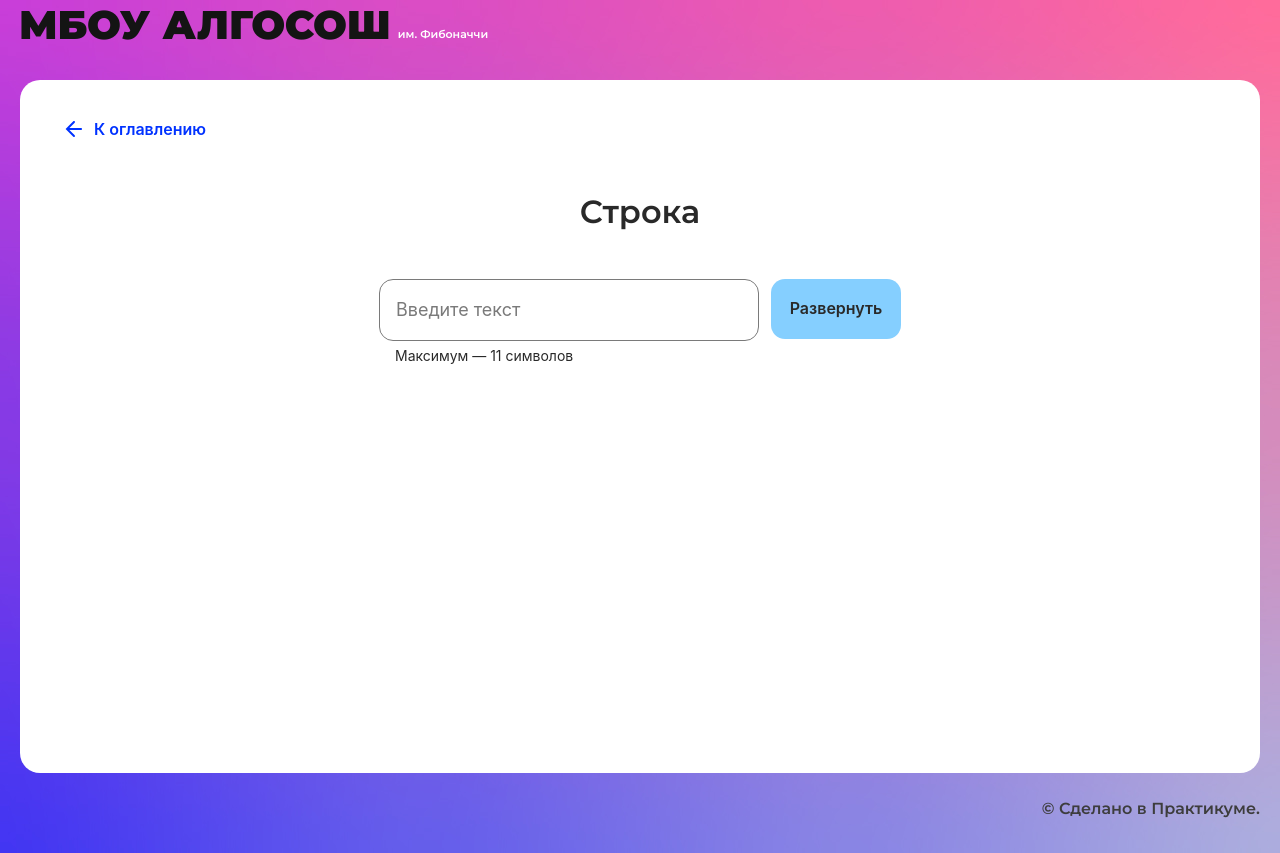
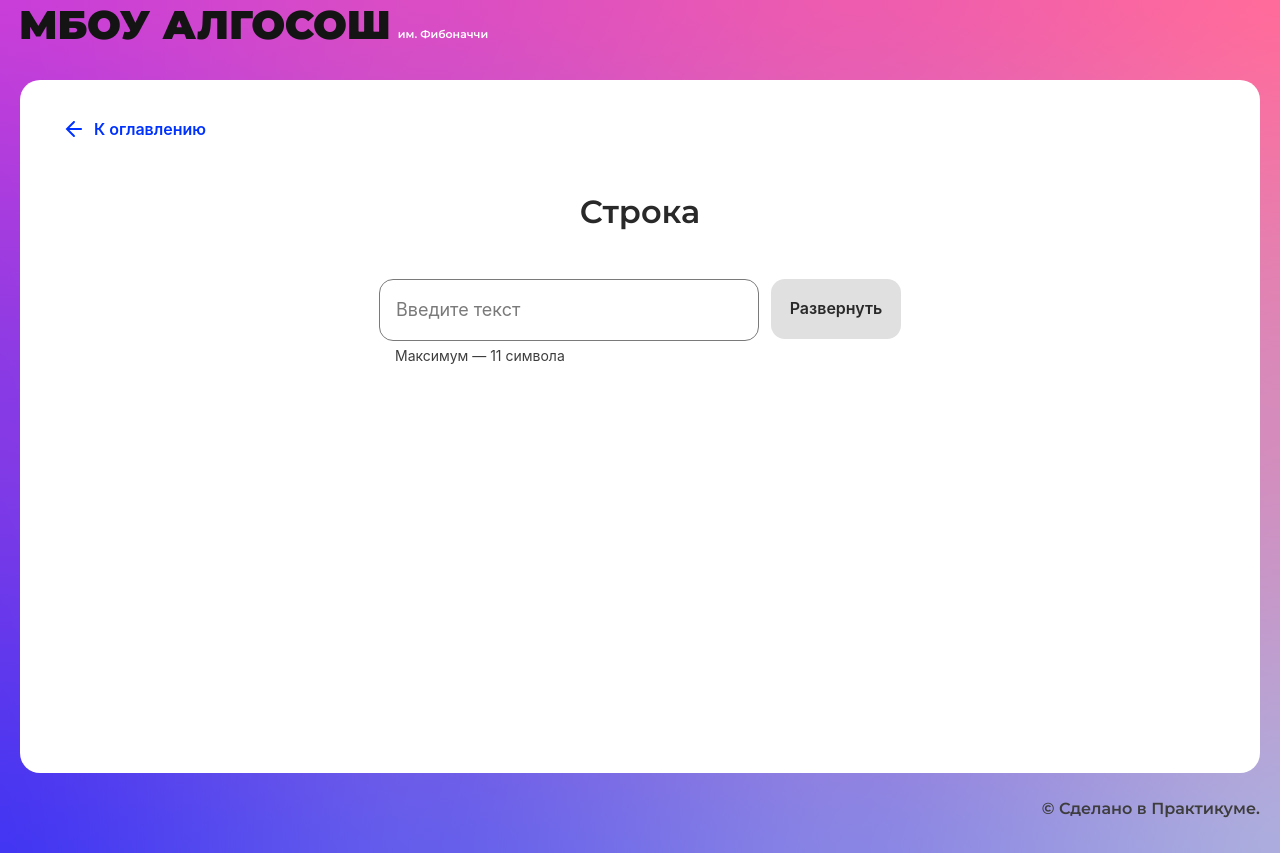
Before and after one commit to IakovZelenkov/algososh, a React (Create React App) app: page /recursion in a window 1280 px wide. Built offline with nearby package versions, Linux system fonts and the light colour scheme.

Commit message:
Finished string component also added functionality to disable Input component

```diff
--- a/src/components/string/string.module.css
+++ b/src/components/string/string.module.css
@@ -14,3 +14,10 @@
   text-align: left;
   padding: 4px 16px;
 }
+
+.letters {
+  display: flex;
+  justify-content: center;
+  gap: 16px;
+  margin: 120px auto;
+}
--- a/src/components/string/string.tsx
+++ b/src/components/string/string.tsx
@@ -1,20 +1,66 @@
-import React from "react";
+import React, { useState } from "react";
 import { SolutionLayout } from "../ui/solution-layout/solution-layout";
 import { Input } from "../ui/input/input";
 import { Button } from "../ui/button/button";
 import s from "./string.module.css";
+import { Circle } from "../ui/circle/circle";
+import { ElementStates } from "../../types/element-states";
+import { reverseString } from "./stringUtils";
 
 export const StringComponent: React.FC = () => {
+  const [letters, setLetters] = useState<string[]>([]);
+  const [inputValue, setInputValue] = useState("");
+  const [elementStates, setElementStates] = useState<ElementStates[]>([]);
+  const [isLoading, setIsLoading] = useState(false);
+
+  const onChange = (evt: React.ChangeEvent<HTMLInputElement>) => {
+    const newInputValue = evt.target.value;
+    setInputValue(newInputValue);
+    setElementStates(
+      new Array(newInputValue.length).fill(ElementStates.Default)
+    );
+  };
+
+  const onButtonClick = async () => {
+    setIsLoading(true);
+
+    const initialStateArray = new Array(inputValue.length).fill(
+      ElementStates.Default
+    );
+    setElementStates(initialStateArray);
+
+    const newLetters = inputValue.split("");
+    setLetters(newLetters);
+
+    await reverseString(newLetters, elementStates, setElementStates);
+    setLetters([...newLetters]);
+
+    setIsLoading(false);
+  };
+
   return (
     <SolutionLayout title="Строка">
       <div className={s.container}>
         <div className={s.wrapper}>
-          <Input />
-          <Button text="Развернуть" />
+          <Input
+            onChange={onChange}
+            maxLength={11}
+            isLimitText={true}
+            value={inputValue}
+            isLoader={isLoading}
+          />
+          <Button
+            text="Развернуть"
+            disabled={!inputValue}
+            onClick={onButtonClick}
+            isLoader={isLoading}
+          />
         </div>
-        <span className={`${s.text} text_type_input-lim`}>
-          Максимум — 11 символов
-        </span>
+      </div>
+      <div className={s.letters}>
+        {letters.map((letter, index) => (
+          <Circle key={index} letter={letter} state={elementStates[index]} />
+        ))}
       </div>
     </SolutionLayout>
   );
--- /dev/null
+++ b/src/components/string/stringUtils.ts
@@ -0,0 +1,35 @@
+import { ElementStates } from "../../types/element-states";
+import { DELAY_IN_MS } from "../../constants/delays";
+import { Dispatch, SetStateAction } from "react";
+
+export const reverseString = async (
+  array: string[],
+  elementStates: ElementStates[],
+  setElementStates: Dispatch<SetStateAction<ElementStates[]>>
+): Promise<void> => {
+  let start = 0;
+  let end = array.length - 1;
+  const tempStates = [...elementStates];
+
+  while (start < end) {
+    tempStates[start] = ElementStates.Changing;
+    tempStates[end] = ElementStates.Changing;
+    setElementStates([...tempStates]);
+
+    await new Promise((resolve) => setTimeout(resolve, DELAY_IN_MS));
+
+    [array[start], array[end]] = [array[end], array[start]];
+
+    tempStates[start] = ElementStates.Modified;
+    tempStates[end] = ElementStates.Modified;
+    setElementStates([...tempStates]);
+
+    start++;
+    end--;
+  }
+
+  if (array.length % 2 !== 0) {
+    tempStates[Math.floor(array.length / 2)] = ElementStates.Modified;
+  }
+  setElementStates([...tempStates]);
+};
--- a/src/components/ui/input/input.tsx
+++ b/src/components/ui/input/input.tsx
@@ -5,6 +5,7 @@ interface InputProps extends React.HTMLProps<HTMLInputElement> {
   placeholder?: string;
   extraClass?: string;
   isLimitText?: boolean;
+  isLoader?: boolean;
 }
 
 export const Input: React.FC<InputProps> = ({
@@ -13,6 +14,8 @@ export const Input: React.FC<InputProps> = ({
   type = "text",
   maxLength,
   max,
+  isLoader = false,
+  disabled,
   isLimitText = false,
   ...rest
 }) => {
@@ -29,6 +32,7 @@ export const Input: React.FC<InputProps> = ({
         type={type}
         maxLength={maxLength}
         max={max}
+        disabled={isLoader || disabled}
         {...rest}
       />
       {isLimitText && (
```
